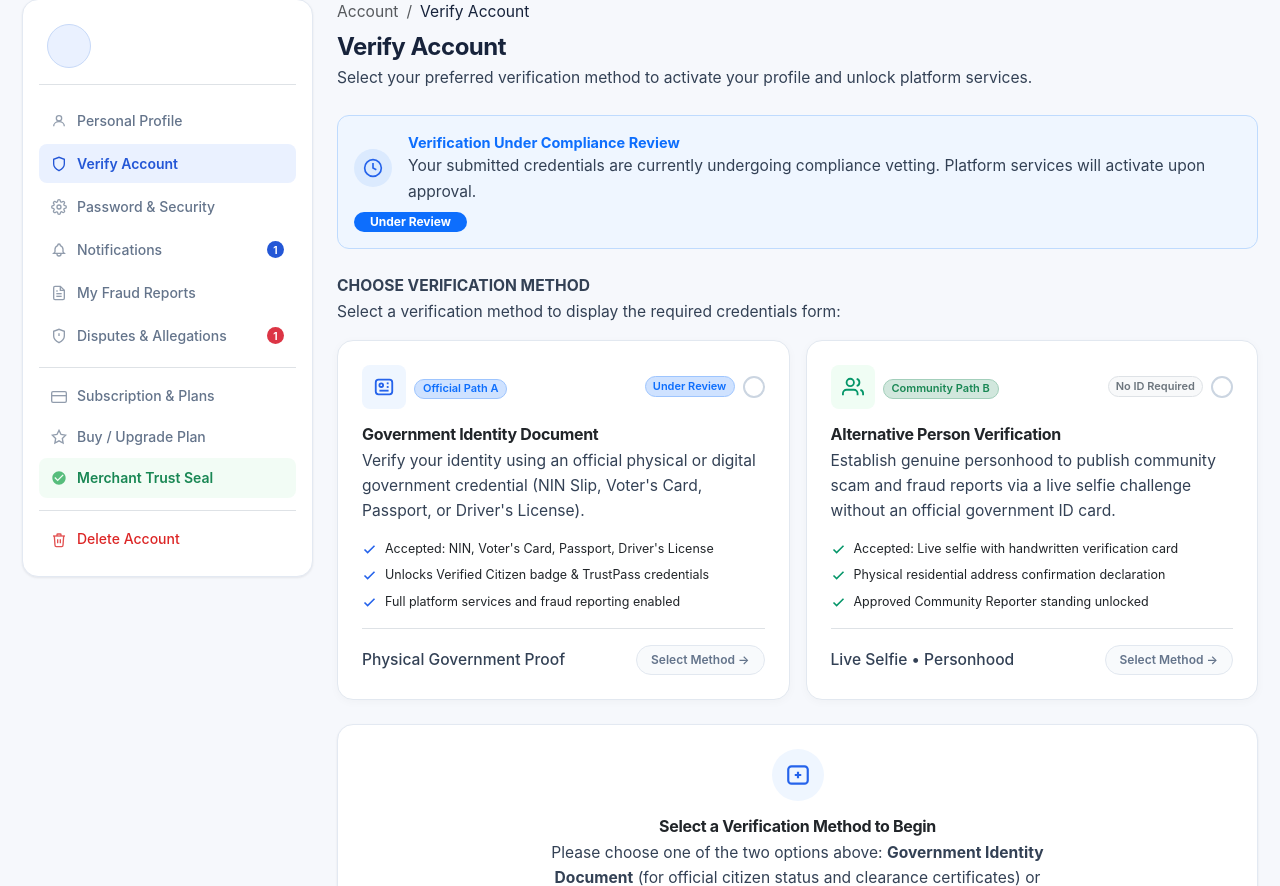
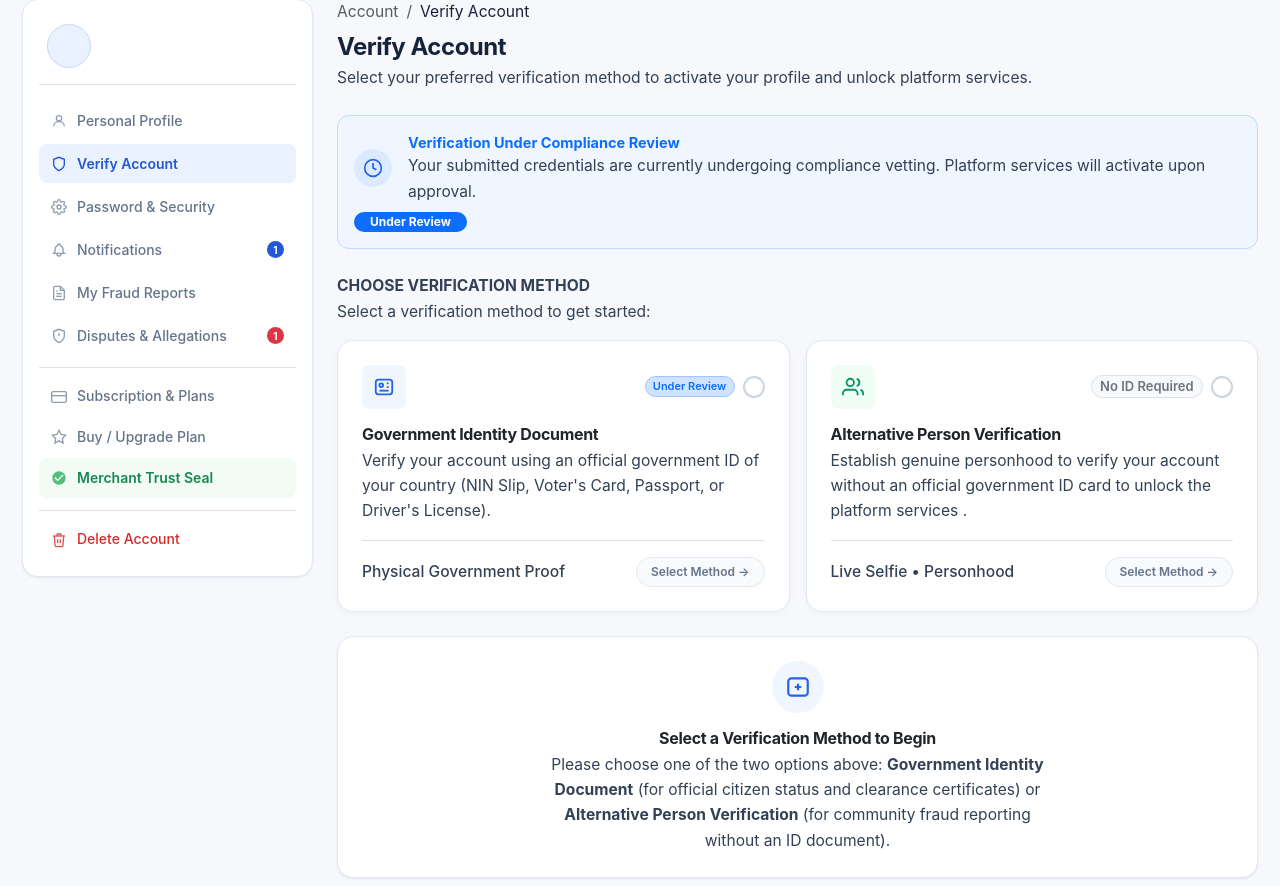
Before and after one commit to zictechng/verifyNG, a Django app: template templates/users/verify_account.html in a window 1280 px wide. Shown: the part 123-1009 px from the top of the page. Run offline with Django 5.2, Linux system fonts and the light colour scheme; the template is opened without the code that fills it: most values are stand-ins (such as "Sample title", 1, 10 or a date in 2020); grey boxes marked "Sample" are stand-in pictures.

Commit message:
profile account updated

```diff
--- a/templates/users/verify_account.html
+++ b/templates/users/verify_account.html
@@ -80,7 +80,7 @@
                 <div class="d-flex align-items-center justify-content-between mb-3">
                     <div>
                         <div class="small fw-bold text-uppercase text-muted letter-spacing-1" style="font-size:11.5px;">Choose Verification Method</div>
-                        <p class="small text-muted mb-0" style="font-size:13px;">Select a verification method to display the required credentials form:</p>
+                        <p class="small text-muted mb-0" style="font-size:13px;">Select a verification method to get started:</p>
                     </div>
                 </div>
 
@@ -101,7 +101,7 @@
                                             </svg>
                                         </div>
                                         <div>
-                                            <span class="badge bg-primary-subtle text-primary border border-primary-subtle px-2 py-0.5 rounded-pill fw-semibold" style="font-size:11px;">Official Path A</span>
+
                                         </div>
                                     </div>
                                     <div class="d-flex align-items-center gap-2">
@@ -110,7 +110,7 @@
                                         {% elif user_profile.id_verification_status == 'pending' or user_profile.has_id_document and user_profile.id_verification_status != 'rejected' %}
                                             <span class="badge bg-primary-subtle text-primary border border-primary-subtle px-2.5 py-1 rounded-pill fw-semibold" style="font-size:11px;">Under Review</span>
                                         {% else %}
-                                            <span class="badge bg-primary text-white px-2.5 py-1 rounded-pill fw-semibold" style="font-size:11px;">Recommended</span>
+                                            <span class="badge bg-primary text-white px-2.5 py-1 rounded-pill fw-semibold" style="font-size:13px;">Recommended</span>
                                         {% endif %}
                                         <div class="vng-radio-circle">
                                             <svg class="vng-radio-check" width="11" height="11" viewBox="0 0 24 24" fill="none" stroke="#FFFFFF" stroke-width="3.5">
@@ -122,23 +122,8 @@
 
                                 <h3 class="h6 fw-bold mb-1 text-dark" style="font-size:16px;">Government Identity Document</h3>
                                 <p class="text-muted small mb-3" style="font-size:13px;line-height:1.5;min-height:38px;">
-                                    Verify your identity using an official physical or digital government credential (NIN Slip, Voter's Card, Passport, or Driver's License).
+                                    Verify your account using an official government ID of your country (NIN Slip, Voter's Card, Passport, or Driver's License).
                                 </p>
-
-                                <ul class="list-unstyled mb-3 d-flex flex-column gap-2" style="font-size:12.5px;">
-                                    <li class="d-flex align-items-center gap-2 text-dark">
-                                        <svg width="15" height="15" viewBox="0 0 24 24" fill="none" stroke="#2563EB" stroke-width="2.5" class="flex-shrink-0"><polyline points="20 6 9 17 4 12"/></svg>
-                                        <span>Accepted: NIN, Voter's Card, Passport, Driver's License</span>
-                                    </li>
-                                    <li class="d-flex align-items-center gap-2 text-dark">
-                                        <svg width="15" height="15" viewBox="0 0 24 24" fill="none" stroke="#2563EB" stroke-width="2.5" class="flex-shrink-0"><polyline points="20 6 9 17 4 12"/></svg>
-                                        <span>Unlocks Verified Citizen badge &amp; TrustPass credentials</span>
-                                    </li>
-                                    <li class="d-flex align-items-center gap-2 text-dark">
-                                        <svg width="15" height="15" viewBox="0 0 24 24" fill="none" stroke="#2563EB" stroke-width="2.5" class="flex-shrink-0"><polyline points="20 6 9 17 4 12"/></svg>
-                                        <span>Full platform services and fraud reporting enabled</span>
-                                    </li>
-                                </ul>
                             </div>
 
                             <div class="pt-3 border-top d-flex align-items-center justify-content-between">
@@ -168,7 +153,7 @@
                                             </svg>
                                         </div>
                                         <div>
-                                            <span class="badge bg-success-subtle text-success border border-success-subtle px-2 py-0.5 rounded-pill fw-semibold" style="font-size:11px;">Community Path B</span>
+
                                         </div>
                                     </div>
                                     <div class="d-flex align-items-center gap-2">
@@ -177,7 +162,7 @@
                                         {% elif has_pending_path_b %}
                                             <span class="badge bg-primary-subtle text-primary border border-primary-subtle px-2.5 py-1 rounded-pill fw-semibold" style="font-size:11px;">Under Review</span>
                                         {% else %}
-                                            <span class="badge bg-light text-secondary border px-2.5 py-1 rounded-pill fw-semibold" style="font-size:11px;">No ID Required</span>
+                                            <span class="badge bg-light text-secondary border px-2.5 py-1 rounded-pill fw-semibold" style="font-size:13px;">No ID Required</span>
                                         {% endif %}
                                         <div class="vng-radio-circle">
                                             <svg class="vng-radio-check" width="11" height="11" viewBox="0 0 24 24" fill="none" stroke="#FFFFFF" stroke-width="3.5">
@@ -189,23 +174,9 @@
 
                                 <h3 class="h6 fw-bold mb-1 text-dark" style="font-size:16px;">Alternative Person Verification</h3>
                                 <p class="text-muted small mb-3" style="font-size:13px;line-height:1.5;min-height:38px;">
-                                    Establish genuine personhood to publish community scam and fraud reports via a live selfie challenge without an official government ID card.
+                                    Establish genuine personhood to verify your account without an official government ID card to unlock the platform services .
                                 </p>
 
-                                <ul class="list-unstyled mb-3 d-flex flex-column gap-2" style="font-size:12.5px;">
-                                    <li class="d-flex align-items-center gap-2 text-dark">
-                                        <svg width="15" height="15" viewBox="0 0 24 24" fill="none" stroke="#059669" stroke-width="2.5" class="flex-shrink-0"><polyline points="20 6 9 17 4 12"/></svg>
-                                        <span>Accepted: Live selfie with handwritten verification card</span>
-                                    </li>
-                                    <li class="d-flex align-items-center gap-2 text-dark">
-                                        <svg width="15" height="15" viewBox="0 0 24 24" fill="none" stroke="#059669" stroke-width="2.5" class="flex-shrink-0"><polyline points="20 6 9 17 4 12"/></svg>
-                                        <span>Physical residential address confirmation declaration</span>
-                                    </li>
-                                    <li class="d-flex align-items-center gap-2 text-dark">
-                                        <svg width="15" height="15" viewBox="0 0 24 24" fill="none" stroke="#059669" stroke-width="2.5" class="flex-shrink-0"><polyline points="20 6 9 17 4 12"/></svg>
-                                        <span>Approved Community Reporter standing unlocked</span>
-                                    </li>
-                                </ul>
                             </div>
 
                             <div class="pt-3 border-top d-flex align-items-center justify-content-between">
```
